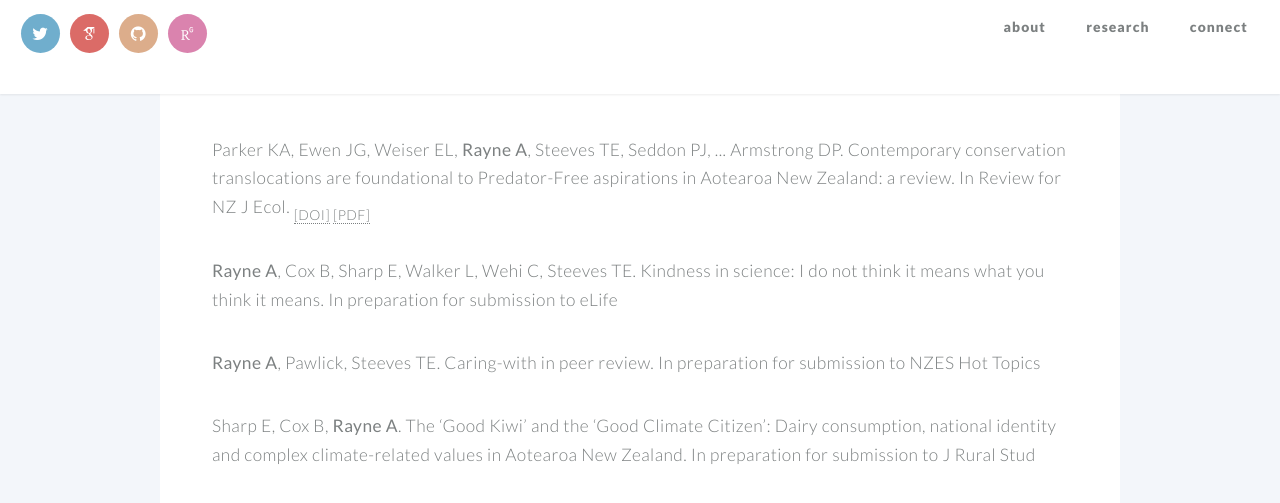
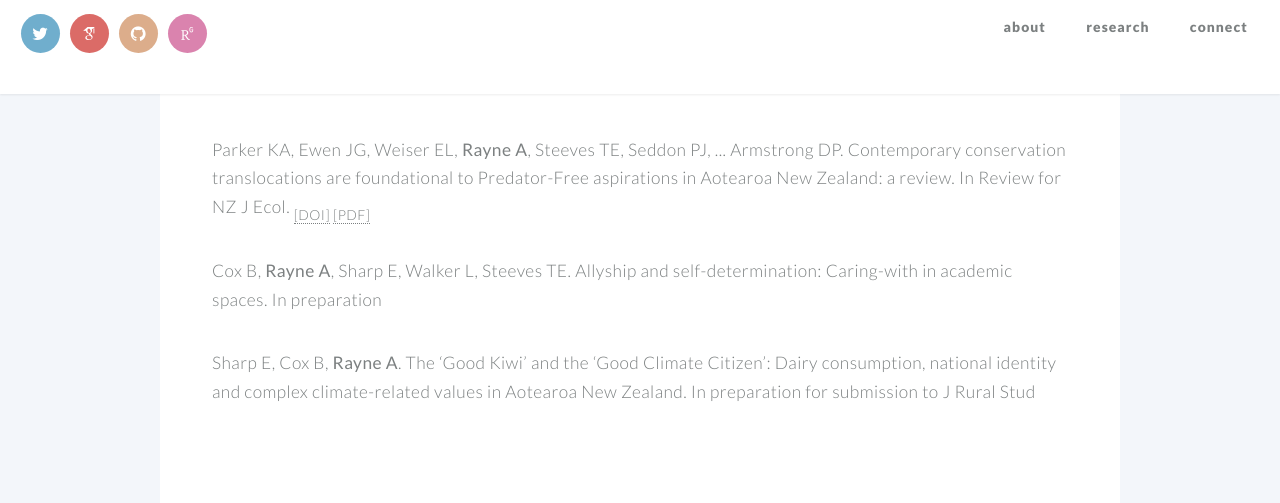
Before and after one commit to aislingrayne/aislingrayne.github.io, a Jekyll site: the page built from index.md, in a window 1280 px wide and 900 px high, scrolled down 4179 px, cut to the strip 0-662 px from the top of the window. Shown: the top 503 px of the strip. Built offline with Jekyll 4.4.1, drawn with Linux system fonts in a browser that asks for light colours; some web fonts are replaced.

Commit message:
Update preprint.html

```diff
--- a/_includes/preprint.html
+++ b/_includes/preprint.html
@@ -5,8 +5,8 @@
         <body>
             <p></a></sub</p>
             <p>Parker KA, Ewen JG, Weiser EL, <strong>Rayne A</strong>, Steeves TE, Seddon PJ, ... Armstrong DP. Contemporary conservation translocations are foundational to Predator-Free aspirations in Aotearoa New Zealand: a review. In Review for <em>NZ J Ecol</em>. <sub><a href="https://doi.org/10.32942/osf.io/bdaxh">[DOI]</a> <a href="../files/Parker_et_al_2021.pdf">[PDF]</a></sub></p>
-             <p><strong>Rayne A</strong>, Cox B, Sharp E, Walker L, Wehi C, Steeves TE. Kindness in science: I do not think it means what you think it means. In preparation for submission to <em>eLife</em></p>
-            <p><strong>Rayne A</strong>, Pawlick, Steeves TE. Caring-with in peer review. In preparation for submission to <em>NZES Hot Topics</em></p>
+             <p>Cox B, <strong>Rayne A</strong>, Sharp E, Walker L, Steeves TE. Allyship and self-determination: Caring-with in
+academic spaces. In preparation</p>
             <p>Sharp E, Cox B, <strong>Rayne A</strong>. The ‘Good Kiwi’ and the ‘Good Climate Citizen’: Dairy consumption, national identity and complex climate-related values in Aotearoa New Zealand. In preparation for submission to <em>J Rural Stud</em></p>
      </body>
 </html>
```
